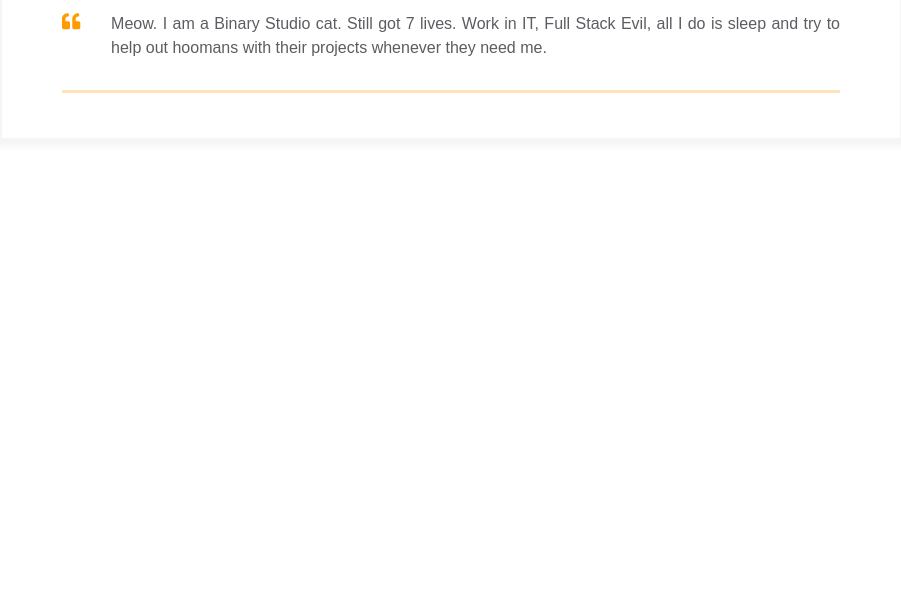
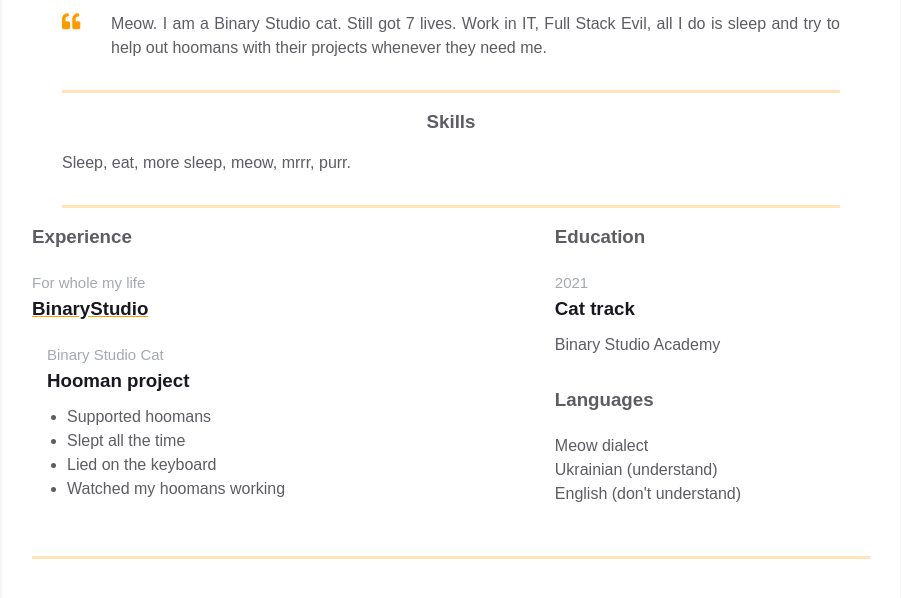
Before and after one commit to Donymak/homepage, a plain HTML site: page index.html in a window 1280 px wide. Shown: the part 338-936 px from the top of the page, without its empty margins (189-1090 px from the left). Before the commit the page ends 800 px from the top, so only its background shows below. Drawn offline with Linux system fonts and the light colour scheme.

Commit message:
Add secondary information

```diff
--- a/index.html
+++ b/index.html
@@ -65,6 +65,69 @@
                     </div>
                 </div>
             </div>
+            <div class="container">
+                <div class="resume__block">
+                    <div class="skills">
+                        <h3 class="skills__header">Skills</h3>
+                        <p class="skills__text">Sleep, eat, more sleep, meow, mrrr, purr. </p>
+                    </div>
+                </div>
+            </div>
+        </div>
+        <div class="container">
+            <div class="resume__block">
+                <div class="main-info fh">
+
+                    <div class="experiences"><div class="experiences">
+                        <h3 class="experiences__header">Experience</h3>
+                        <div class="experiences__company">
+                            <div class="experiences__company-header">
+                                <span class="experiences__company-header-durability">For whole my life</span>
+                                <h3 class="experiences__company-header-name">BinaryStudio</h3>
+                            </div>
+
+                            <div class="experiences__company-project">
+                                <span class="experiences__company-project-role">Binary Studio Cat</span>
+                                <h3 class="experiences__company-project-name">Hooman project</h3>
+                                <ul class="experiences__company-project-responsibilities">
+                                    <li>Supported hoomans</li>
+                                    <li>Slept all the time</li>
+                                    <li>Lied on the keyboard</li>
+                                    <li>Watched my hoomans working</li>
+                                </ul>
+                            </div>
+                        </div>
+                    </div>
+                    </div>
+
+                    <div class="additional-info fv">
+                        <div class="additional-info fv">
+                            <div class="additional-info__education">
+                                <h3 class="additional-info__education-header">Education</h3>
+                                <div class="additional-info__education-university">
+                                    <span class="additional-info__education-university-durability">2021</span>
+                                    <h3 class="additional-info__education-university-speciality">Cat track</h3>
+                                    <p class="additional-info__education-university-name">Binary Studio Academy</p>
+                                </div>
+                            </div>
+
+                            <div class="additional-info__languages">
+                                <h3 class="additional-info__languages-header">Languages</h3>
+                                <p class="additional-info__languages-item">
+                                    Meow dialect
+                                </p>
+                                <p class="additional-info__languages-item">
+                                    Ukrainian (understand)
+                                </p>
+                                <p class="additional-info__languages-item">
+                                    English (don't understand)
+                                </p>
+                            </div>
+                        </div>
+
+                    </div>
+                </div>
+            </div>
         </div>
     </div>
 </main>
```
